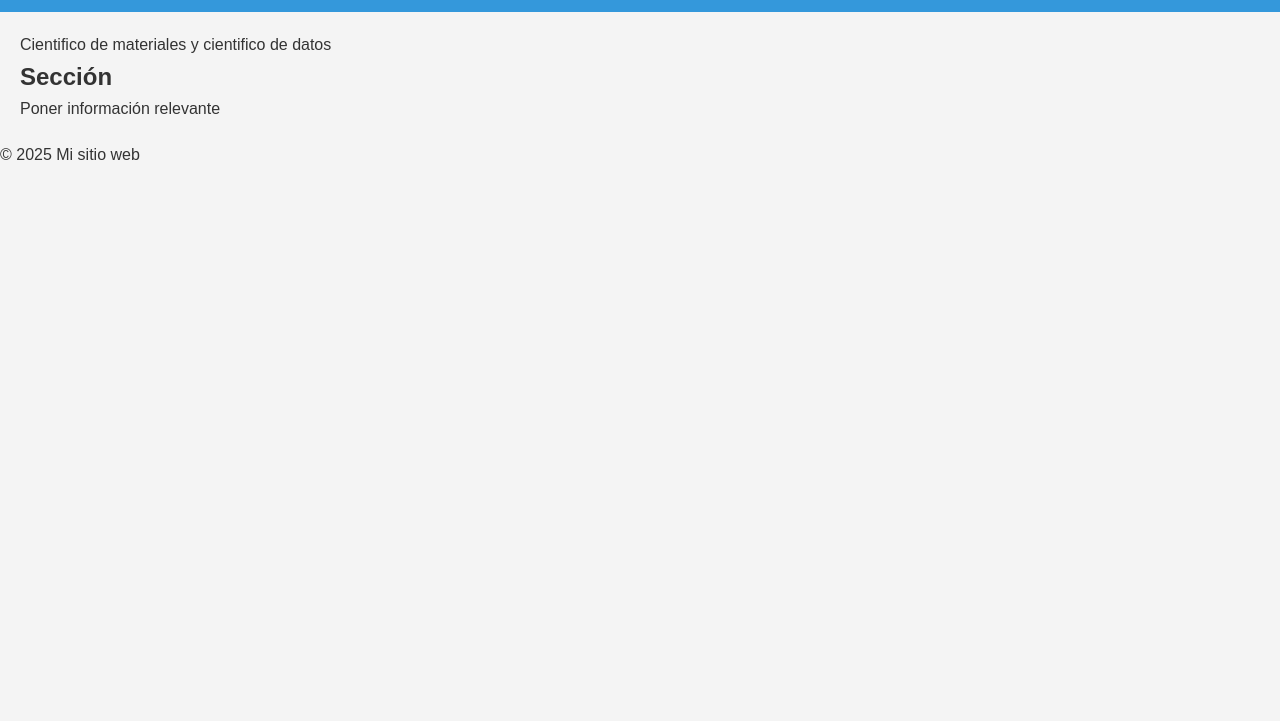
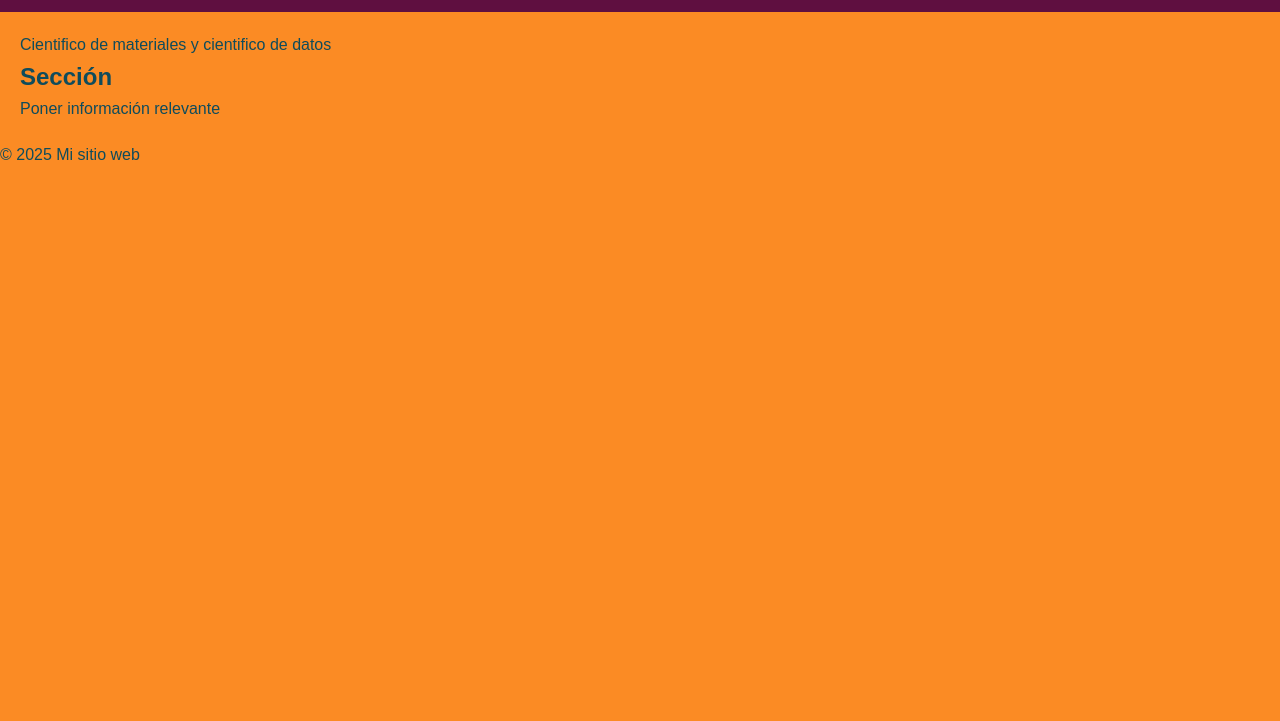
Before and after one commit to Nandopti/Portafolio, a plain HTML site: page index.html in a window 1280 px wide. Shown: the part 79-800 px from the top of the page. Drawn offline with Linux system fonts and the light colour scheme.

```diff
--- a/Sitios Web/Paginas de portafolios/NandoPortafolio.css
+++ b/NandoPortafolio.css
@@ -18,9 +18,9 @@
 */
 :root {
     /* Define variables de color para usar en todo el proyecto */
-    --color-principal: #3498db;
-    --color-fondo: #f4f4f4;
-    --color-texto: #333;
+    --color-principal: #5f0f40;
+    --color-fondo: #fb8b24;
+    --color-texto: #0f4c5c;
 }
 
 body {
```
Also changed, not shown: Portafolio_Nando.js (renamed from Sitios Web/Paginas de portafolios/Portafolio_Nando.js), index.html (renamed from Sitios Web/Paginas de portafolios/index.html).
